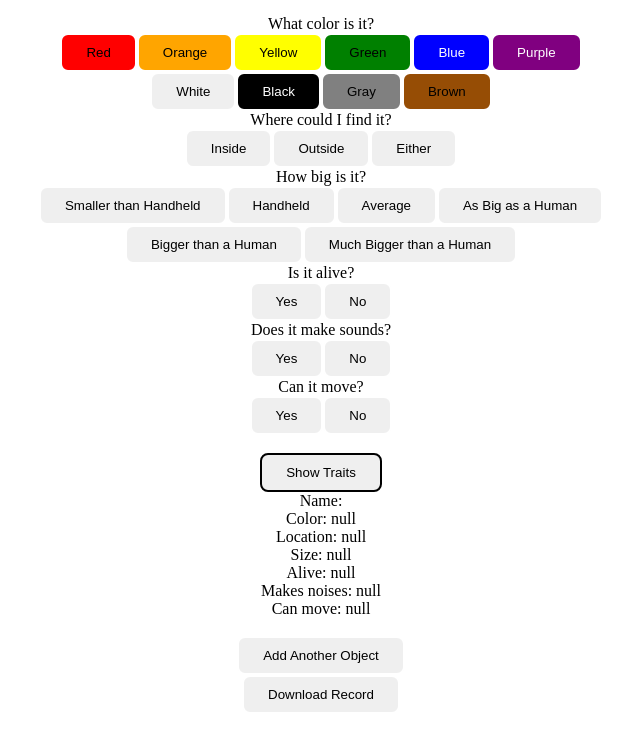
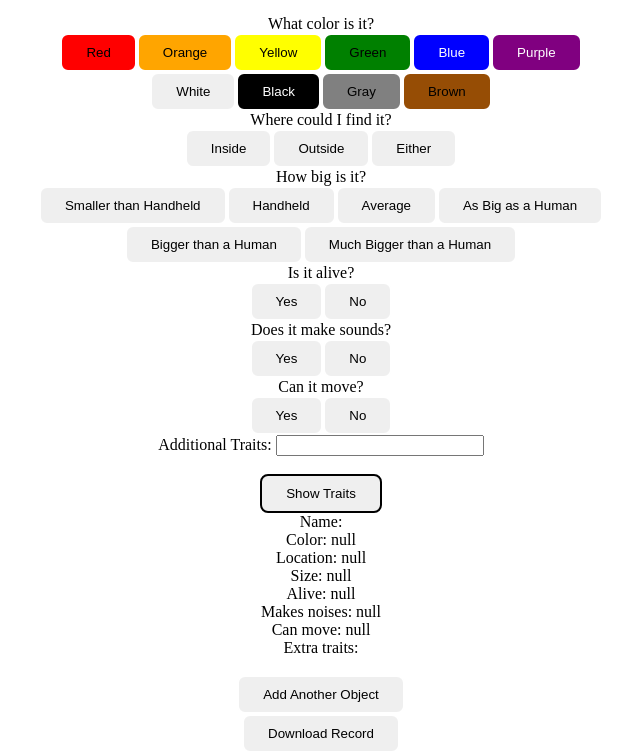
Before and after one commit to aurumbow/MachineTeaching, a plain HTML site: page index.html in a window 1280 px wide. Both pictures are taken after a click on the button "Show Traits". Shown: the part 104-857 px from the top of the page, without its empty margins (319-959 px from the left). Before the commit the page ends 818 px from the top, so only its background shows below. Drawn offline with nearby package versions, Linux system fonts and the light colour scheme.

Commit message:
Update index.html
added ability to input extra traits as a string value

```diff
--- a/index.html
+++ b/index.html
@@ -31,6 +31,9 @@
     <br>
     Can it move? <br>
     <button onclick="setMoveTrue()">Yes</button><button onclick="setMoveFalse()">No</button>
+    <br>
+    <label for="exTraitsIn">Additional Traits: </label>
+    <input type="text" id="exTraitsIn">
     <br><br>
     <button onclick="debugShow()">
       Show Traits
@@ -56,7 +59,7 @@
     let thisThing;
 
     function makeObject(){
-      thisThing = {name:null, color:null, location:null, size:null, isAlive:null, makeSound:null, canMove:null};
+      thisThing = {name:null, color:null, location:null, size:null, isAlive:null, makeSound:null, canMove:null, exTraits:null};
     }
 
     function setName(){
@@ -109,10 +112,16 @@
       console.log("false");
     }
 
+    function getTraits(){
+      thisThing.exTraits = document.getElementById("exTraitsIn").value;
+      console.log(document.getElementById("exTraitsIn").value);
+    }
+
     function debugShow(){
       setName();
+      getTraits();
       console.log("showing object")
-      document.getElementById("showspace").innerHTML = "Name: " + thisThing.name + "<br>Color: " + thisThing.color + "<br>Location: " + thisThing.location + "<br>Size: " + thisThing.size + "<br>Alive: " + thisThing.isAlive + "<br>Makes noises: " + thisThing.makeSound + "<br>Can move: " + thisThing.canMove;
+      document.getElementById("showspace").innerHTML = "Name: " + thisThing.name + "<br>Color: " + thisThing.color + "<br>Location: " + thisThing.location + "<br>Size: " + thisThing.size + "<br>Alive: " + thisThing.isAlive + "<br>Makes noises: " + thisThing.makeSound + "<br>Can move: " + thisThing.canMove + "<br> Extra traits: " + thisThing.exTraits;
       console.log(JSON.stringify(thisThing));
     }
 
```
